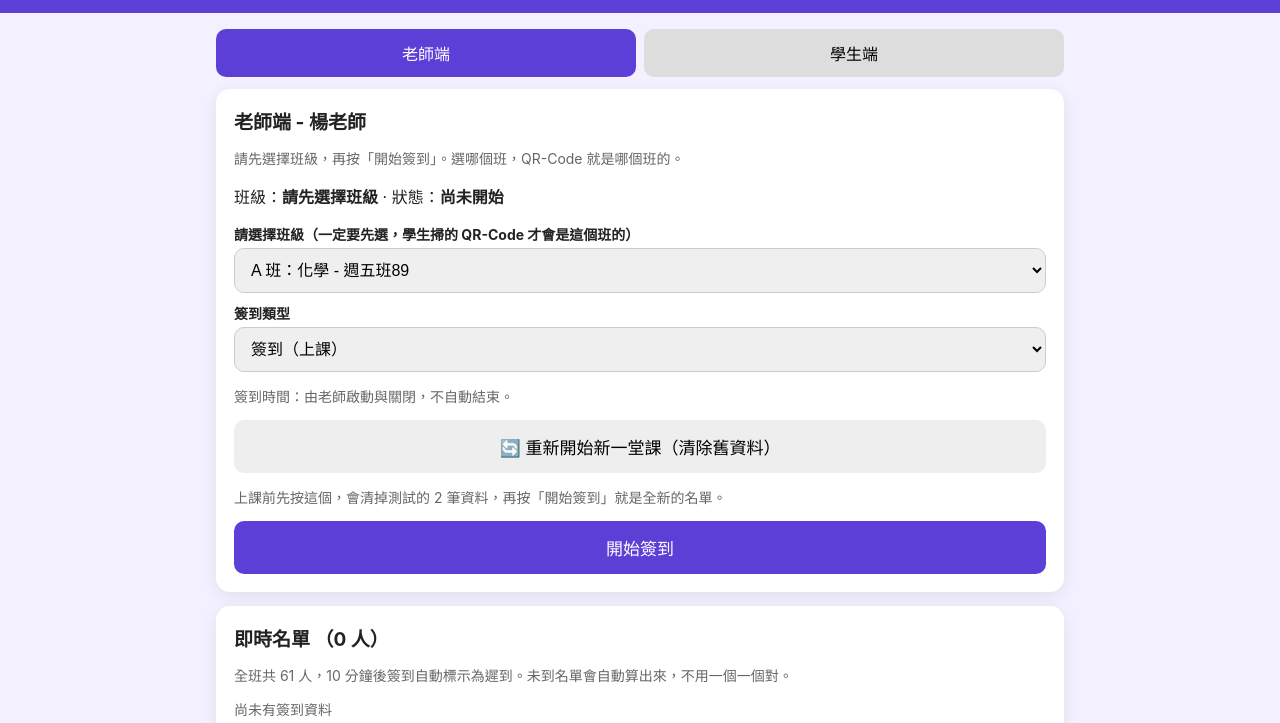
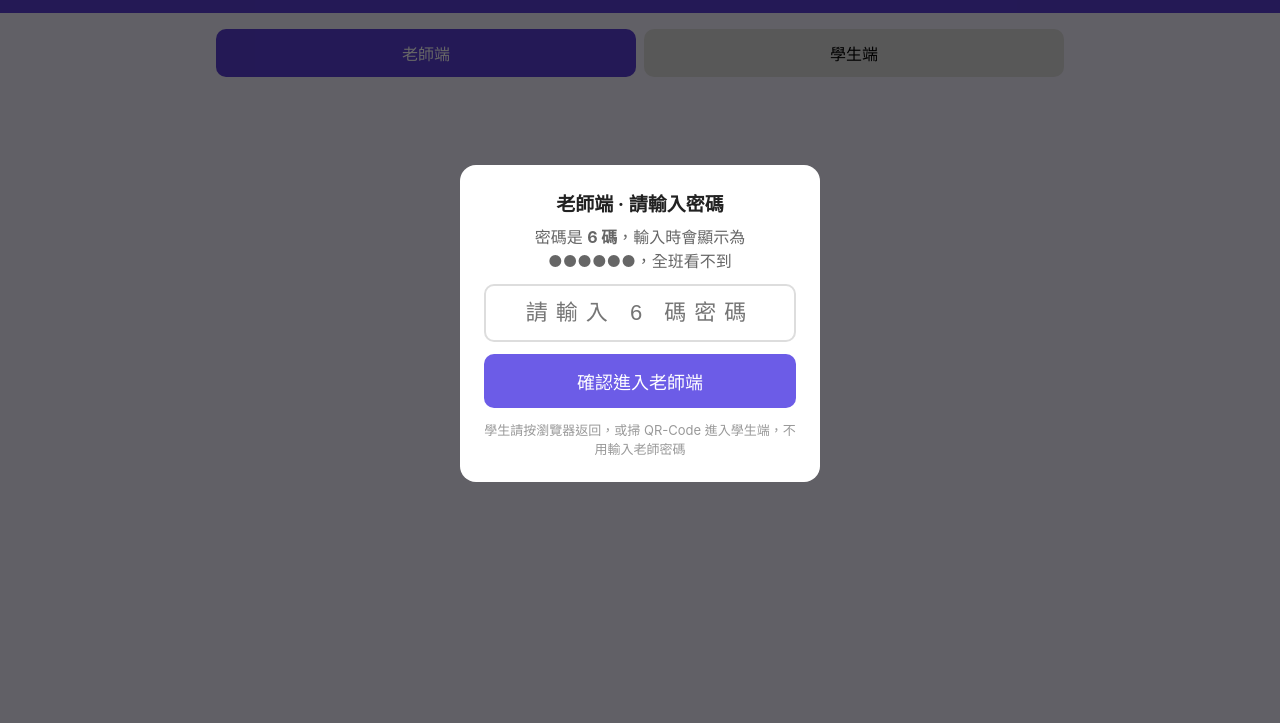
Before and after one commit to yangws99-chihlee/teacher-checkin, a plain HTML site: page index.html in a window 1280 px wide. Shown: the part 77-800 px from the top of the page. Drawn offline with Linux system fonts and the light colour scheme.

Commit message:
Add files via upload

```diff
--- a/index.html
+++ b/index.html
@@ -31,6 +31,18 @@ code{word-break:break-all;background:#f6f6f6;padding:6px 8px;border-radius:6px;d
 </style>
 </head>
 <body>
+
+<div id="pinOverlay" style="position:fixed;inset:0;background:rgba(0,0,0,0.6);z-index:9999;display:flex;align-items:center;justify-content:center;padding:20px;">
+  <div style="background:#fff;border-radius:16px;padding:24px;max-width:360px;width:100%;text-align:center;">
+    <h2 style="margin:0 0 8px;">老師端 · 請輸入密碼</h2>
+    <p style="color:#666;margin:0 0 12px;">密碼是 <b>6 碼</b>，輸入時會顯示為 ●●●●●●，全班看不到</p>
+    <input id="pinInput" type="password" inputmode="numeric" maxlength="6" placeholder="請輸入 6 碼密碼" style="width:100%;padding:14px;font-size:22px;letter-spacing:8px;text-align:center;border:2px solid #ddd;border-radius:10px;box-sizing:border-box;">
+    <button onclick="checkTeacherPin()" style="width:100%;margin-top:12px;padding:14px;font-size:18px;background:#6c5ce7;color:#fff;border:none;border-radius:10px;">確認進入老師端</button>
+    <p id="pinError" style="color:#c00;margin:10px 0 0;display:none;">密碼錯誤，請再試一次</p>
+    <p style="color:#999;font-size:13px;margin:12px 0 0;">學生請按瀏覽器返回，或掃 QR-Code 進入學生端，不用輸入老師密碼</p>
+  </div>
+</div>
+
 <header><h1>楊老師 · 7 班通用點名系統</h1><p>學號為 5 至 10 碼數字</p></header>
 <div class="wrap">
 <div class="tabs"><button id="tabTeacher" class="active" onclick="showTab('teacher')">老師端</button><button id="tabStudent" onclick="showTab('student')">學生端</button></div>
@@ -87,7 +99,7 @@ code{word-break:break-all;background:#f6f6f6;padding:6px 8px;border-radius:6px;d
 // 步驟：把你的 Apps Script 佈署網址貼在下面，取代 PASTE_YOUR_GAS_URL_HERE
 // 例如：https://script.google.com/macros/s/XXXX/exec
 const GAS_URL = "https://script.google.com/macros/s/AKfycbxY0rVyqdVybrJDFrIn2Zznvp6Rf_9MOCUFxr6Mf-7zi-tcwPhypQF0wAwAejVDR3oW/exec";
-const TEACHER_PIN = "8888";
+const TEACHER_PIN = "550714";
 
 const CLASSES = {
   A: { name: '化學 - 週五班89', code: 'A' },
@@ -122,16 +134,30 @@ function setClass(cls){
 const ROSTER = {"51102101": "酈以信", "51102137": "莊函璇", "51102146": "黃靖雯", "51102162": "蔡念竺", "51111103": "林芯柔", "51111114": "盧蔚瀅", "51111116": "蕭丞妘", "51111118": "廖妍婷", "51111127": "蔣瑋柏", "51208104": "王詠誠", "51208107": "郭秦安", "51208142": "陳睿軒", "51208157": "王品淳", "51211123": "張郁琦", "51211134": "黃家竩", "51311112": "蔡欣霓", "51311117": "李承翰", "51411101": "陳乙瑩", "51411102": "潘芊君", "51411103": "陳栢薰", "51411104": "王冠琳", "51411105": "陳宜如", "51411106": "陳映彤", "51411107": "錢瑞竺", "51411108": "張芯瑜", "51411109": "羅又綺", "51411110": "黃品璇", "51411111": "王湘惠", "51411112": "周子昀", "51411113": "王奕涵", "51411114": "陳霈臻", "51411115": "溫紫軒", "51411116": "許珈瑄", "51411117": "陳畇蓁", "51411118": "趙宥閔", "51411119": "林睿瑜", "51411120": "鄒采穎", "51411121": "姚宇潔", "51411122": "林煥宸", "51411123": "吳玥儀", "51411124": "林知妍", "51411125": "游沛亞", "51411126": "黃優莉", "51411127": "徐詩婷", "51411128": "賴竽澄", "51411129": "吳若菡", "51411130": "楊予彤", "51411131": "陳翊忻", "51411133": "王秭唯", "51411134": "林芯瑩", "51411135": "陳奕勛", "51411136": "許芳睿", "51411137": "劉子綺", "51411138": "余婕昕", "51411139": "蔡沛彤", "51411140": "連珈儀", "51411141": "莊沛穎", "51411142": "張有志", "51411143": "簡亨諭", "51411144": "黃玟妤", "51411145": "白香盈"};
 const LATE_MINUTES = 10;
 let TOTAL_STUDENTS = 0; // 會依選擇班級動態更新，見 setClass
- // 老師端密碼，預設 8888，請老師自行改成自己記得住的 4 碼
+ // 老師端密碼，6 碼，請老師自行改成自己記得住的 4 碼
 const USE_GAS = GAS_URL && GAS_URL.startsWith("https://");
 
 let session=null, timer=null, token='', countdown=10;
 let records = JSON.parse(localStorage.getItem('chem_records')||'[]');
 let isStudentMode = false;
+window.addEventListener('load', function(){ var p = new URLSearchParams(window.location.search); if(p.get('mode')==='student'){ var o=document.getElementById('pinOverlay'); if(o) o.style.display='none'; } else { var o2=document.getElementById('pinOverlay'); if(o2) o2.style.display='flex'; var tv=document.getElementById('teacherView'); if(tv) tv.classList.add('hidden'); } });
+
+function checkTeacherPin(){
+  var v = document.getElementById('pinInput').value.trim();
+  if(v === TEACHER_PIN){
+    document.getElementById('pinOverlay').style.display='none';
+    document.getElementById('teacherView').classList.remove('hidden');
+    document.getElementById('studentView').classList.add('hidden');
+  } else {
+    var e = document.getElementById('pinError'); if(e) e.style.display='block';
+    document.getElementById('pinInput').value=''; document.getElementById('pinInput').focus();
+  }
+}
 function showTab(t){
+
  if(t==='teacher' && isStudentMode){ alert('學生掃碼模式無法進入老師端'); return; }
  if(t==='teacher'){
-   const pin = prompt('請輸入老師端密碼（預設 8888）：');
+   const pin = prompt('請輸入老師端密碼（6 碼）：');
    if(pin===null) return;
    if(pin!==TEACHER_PIN){ alert('密碼錯誤，無法進入老師端'); return; }
  }
@@ -340,5 +366,5 @@ function emailCSV(){
  const di=document.getElementById('deviceInfo'); if(di) di.textContent='你的裝置：'+getDeviceLabel(); renderList();
 })();
 </script>
-</body>
+<script>document.getElementById("pinInput").addEventListener("keydown", function(e){ if(e.key==="Enter") checkTeacherPin(); });</script></body>
 </html>
```
